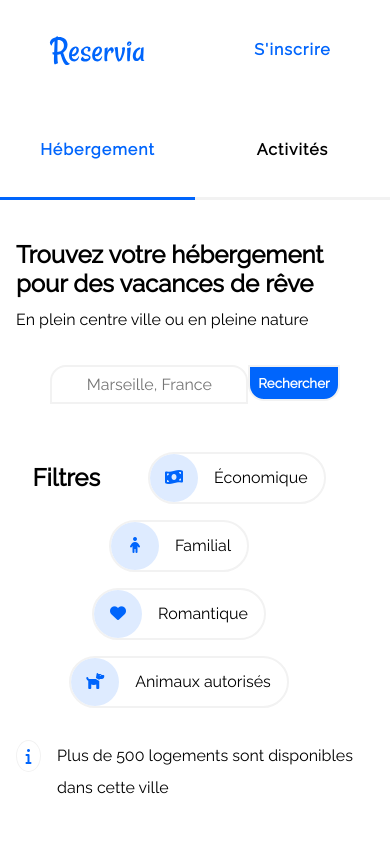
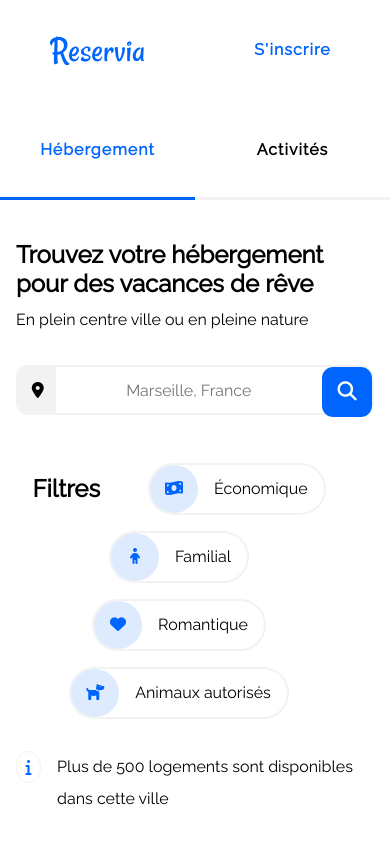
Before and after one commit to ClementPasset/ClementPasset_2_20042021, a plain HTML site: page index.html in a window 390 px wide. Shown: the top 844 px of the page. Drawn offline with Linux system fonts and the light colour scheme.

Commit message:
mobile : formulaire de recherche

```diff
--- a/index.html
+++ b/index.html
@@ -26,7 +26,7 @@
                 <form action="index.html" method="GET" class="searchForm">
                     <span class="searchIcon"><i class="fas fa-map-marker-alt"></i></span>
                     <input class="searchInput" type="text" name="city" id="city" placeholder="Marseille, France">
-                    <button class="searchButton" type="submit">Rechercher</button>
+                    <button class="searchButton" type="submit"><span class="searchText">Rechercher</span><i class="fas fa-search searchLogo"></i></button>
                 </form>
                 <div class="filters">
                     <h2 class="filter">Filtres</h2>
--- a/style.css
+++ b/style.css
@@ -150,6 +150,9 @@ section h1{
 .searchForm:focus-within .searchButton{
     border:2px solid #0065fc;
     border-left: none;
+}
+.searchLogo{
+    display: none;
 }
 .filters{
     display: flex;
@@ -506,33 +509,50 @@ section h1{
         font-size: 1rem;
     }
     .searchForm{
-        height: fit-content;
+        border:2px solid #f2f2f2;
+        justify-content: space-between;
+        border-radius: .8rem;
     }
     .searchInput{
-        border:2px solid #f2f2f2;
-        border-radius: 1rem 1rem 0 0;
+        border:unset;
+        width: 100%;
         text-align: center;
         padding: .5rem;
         font-size: 1rem;
     }
     .searchButton{
-        border-radius: 0 0 1rem 1rem;
-        border-left: 2px solid rgb(242,242,242);
-        padding: .5rem;;
+        border-radius: .7rem;
+        width: 50px;
+        height: 50px;
+        border: 2px solid #0065fc;
+        display: flex;
+        justify-content: center;
+        align-items: center;
     }
     .searchIcon{
-        display:none;
+        height: auto;
+        border-radius: .7rem 0 0 .7rem;
+    }
+    .searchText{
+        display: none;
+    }
+    .searchLogo{
+        display: unset;
+        font-size: 1.2rem;
     }
     .searchForm:focus-within .searchInput{
-        border-left:2px solid rgb(0,101,252);
-        border-right:2px solid rgb(0,101,252);
-    }.search:focus-within .searchButton{
-        border-left: 2px solid rgb(0,101,252)
+        border:none;
+    }
+    .searchForm:focus-within .searchButton{
+        border:2px solid #0065fc;
+    }
+    .searchForm:focus-within .searchIcon{
+        border:2px solid transparent;
+        border-right: none;
     }
     .search:focus-within .searchButton:hover{
         border-left:2px solid rgb(2,75,185);
     }
-
     .accomodations-populars{
         padding: 1rem;
         grid-template-columns: 1fr;
```
